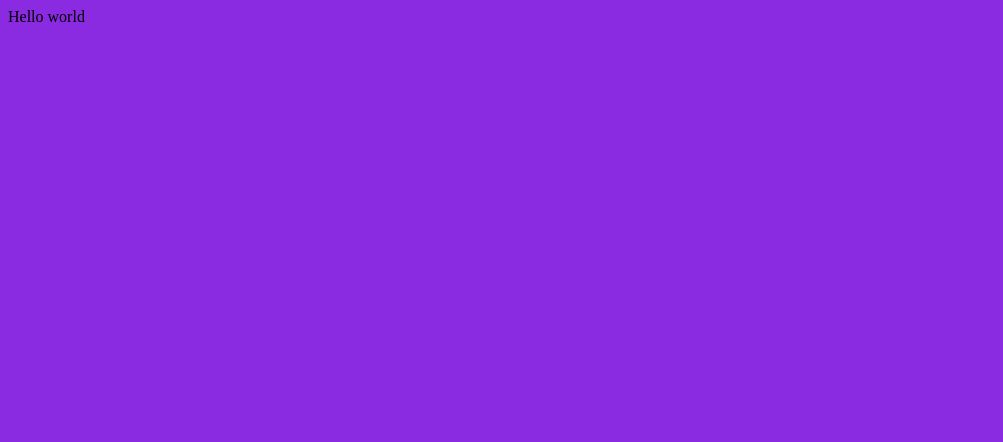
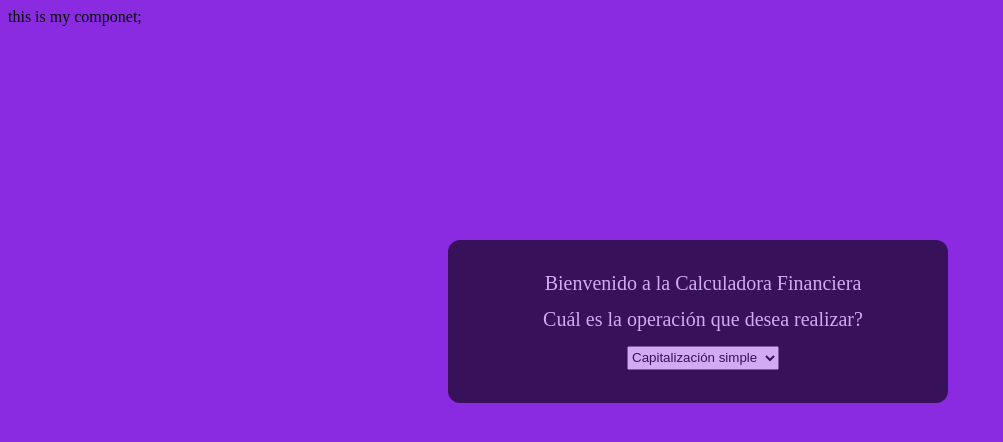
Before and after one commit to SofiaBarreiro/cursoReact, a React (Create React App) app: page / in a window 1280 px wide. Shown: the top 442 px of the page, without its empty margins (0-1003 px from the left). Built offline with nearby package versions, Linux system fonts and the light colour scheme.

Commit message:
#2 commit

```diff
--- a/src/App.js
+++ b/src/App.js
@@ -1,10 +1,37 @@
 import React from 'react';
 import './App.css';
 
-function App() {
+function Form1(props) {
+
   return (
-  <div>Hello world</div>
-  );
+    <form action="">
+      <table id='table1'>
+        <tr colspan='3'><td>{props.mytext}</td></tr>
+        <tr colspan='3'><td>{props.myText2}</td></tr>
+        <tr><td><select name="" id="select1">
+          <option value="Capitalización simple">Capitalización simple</option>
+          <option value="Capitalización compuesta">Capitalización compuesta</option>
+          <option value="Descuento">Descuento</option>
+          <option value="Tasa efectiva">Tasa efectiva</option>
+        </select></td></tr>
+      </table>
+    </form>);
+
 }
 
+class App extends React.Component{
+
+  render(){
+  return <div>this is my  componet; <Form1 mytext= "Bienvenido a la Calculadora Financiera" myText2 = 'Cuál es la operación que desea realizar?' /></div>
+
+  }
+}
+
+// const App = () => <div>this is my componet <Form1/></div>// es lo mismo que el de abajo
+// function App() {
+//   return (<div>this is my  componet; <Form1 /></div>
+
+//   );
+// }
+
 export default App;
```
